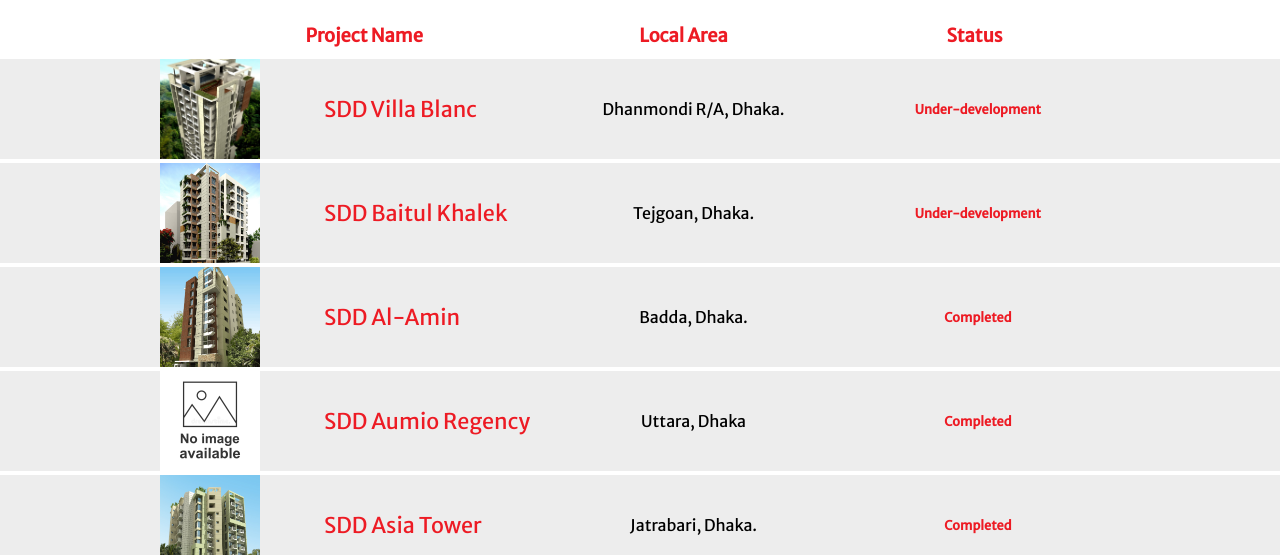
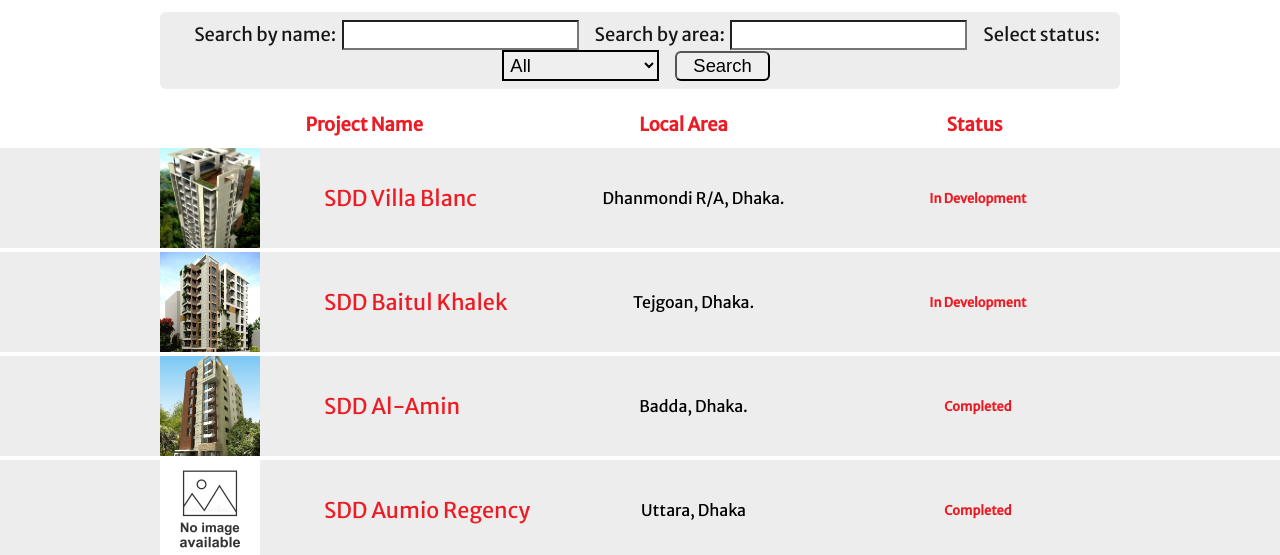
Before and after one commit to theswiftmeister/react-sddl, a React app: page /Projects in a window 1280 px wide. Shown: the part 245-800 px from the top of the page. Built offline with nearby package versions, Linux system fonts and the light colour scheme.

Commit message:
added_proejct_search_bar 27-10

```diff
--- a/src/jsondata/projects_data.json
+++ b/src/jsondata/projects_data.json
@@ -6,7 +6,7 @@
     "storied": "13 stories w/ two basements",
     "address": "House no. 543/N, Rd. 6/A",
     "localArea": "Dhanmondi R/A, Dhaka.",
-    "status": "Under-development",
+    "status": "In Development",
     "downloads": [],
     "size": ""
   },
@@ -23,7 +23,7 @@
     "storied": "10",
     "address": "House no. 67, West Tajturi Bazar",
     "localArea": "Tejgoan, Dhaka.",
-    "status": "Under-development",
+    "status": "In Development",
     "downloads": [
       "download-plans/Baitul Khalek/parking.pdf",
       "download-plans/Baitul Khalek/floor.pdf",
--- a/src/main/projects.js
+++ b/src/main/projects.js
@@ -1,5 +1,6 @@
 import React, { useState, useCallback } from "react";
 import { Link, useLocation } from "react-router-dom";
+import { useRef } from "react/cjs/react.development";
 import projects_data from "../jsondata/projects_data.json";
 import "../stylesheets/projects.css";
 
@@ -7,14 +8,54 @@ const maxItemsPerPage = 5;
 
 const Projects = () => {
   const location = useLocation();
+  const public_url = process.env.PUBLIC_URL;
+  const [projectList, setProjectList] = useState(projects_data);
+  const inputNameRef = useRef(null);
+  const inputAreaRef = useRef(null);
+  const inputStatusRef = useRef(null);
 
-  const public_url = process.env.PUBLIC_URL;
   const [page, setPage] = useState(
     location.state === undefined ? 1 : location.state["page"]
   );
   const changePage = useCallback((e) => {
     setPage(e);
   }, []);
+
+  const handleSubmit = (e) => {
+    e.preventDefault();
+    let project_arr = projects_data;
+
+    if (
+      !inputNameRef.current.value &&
+      !inputAreaRef.current.value &&
+      inputStatusRef.current.value === "any"
+    ) {
+      setProjectList(projects_data);
+    } else {
+      setProjectList(
+        project_arr.filter(
+          (item) =>
+            (inputStatusRef.current.value === "any"
+              ? true
+              : item.status.toLowerCase() ===
+                inputStatusRef.current.value.toLowerCase()) &&
+            item.name
+              .toLowerCase()
+              .includes(inputNameRef.current.value.toLowerCase()) &&
+            item.localArea
+              .toLowerCase()
+              .includes(inputAreaRef.current.value.toLowerCase())
+        )
+      );
+    }
+    clearInputRefs();
+  };
+
+  const clearInputRefs = () => {
+    inputNameRef.current.value = "";
+    inputAreaRef.current.value = "";
+    inputStatusRef.current.value = "any";
+  };
 
   return (
     <>
@@ -29,6 +70,48 @@ const Projects = () => {
             />
             <p className="top-name">Projects</p>
           </div>
+          <div className="search-div">
+            <form
+              action=""
+              onSubmit={(e) => {
+                handleSubmit(e);
+              }}
+            >
+              <label htmlFor="search-input-name">Search by name: </label>
+              <input
+                type="text"
+                name="search-input-name"
+                id="search-input-name"
+                ref={inputNameRef}
+              />
+              <label htmlFor="search-input-area">Search by area: </label>
+              <input
+                type="text"
+                name="search-input-area"
+                id="search-input-area"
+                ref={inputAreaRef}
+              />
+              <label htmlFor="search-input-status">Select status: </label>
+              <select
+                name="select-status"
+                id="select-status"
+                ref={inputStatusRef}
+                style={{
+                  fontSize: "1.15rem",
+                  padding: "2px",
+                  border: "2px solid black",
+                }}
+              >
+                <option value="any">All</option>
+                <option value="completed">Completed</option>
+                <option value="in development">In Development</option>
+              </select>
+
+              <button className="form-submit" type="submit">
+                Search
+              </button>
+            </form>
+          </div>
           <div className="projects-list-container">
             <div className="list-header">
               <h4> </h4>
@@ -37,9 +120,17 @@ const Projects = () => {
               <h4>Status</h4>
             </div>
             <ul className="project-list">
-              <ListItem public_url={public_url} page={page} />
+              <ListItem
+                project_list={projectList}
+                public_url={public_url}
+                page={page}
+              />
             </ul>
-            <Pagination page={page} setPage={(e) => changePage(e)} />
+            <Pagination
+              project_list={projectList}
+              page={page}
+              setPage={(e) => changePage(e)}
+            />
           </div>
         </div>
       </div>
@@ -47,12 +138,13 @@ const Projects = () => {
   );
 };
 
-const ListItem = ({ public_url, page }) => {
-  return projects_data
+const ListItem = ({ project_list, public_url, page }) => {
+  console.log("df");
+  return project_list
     .slice(
       page * maxItemsPerPage - maxItemsPerPage,
-      page * maxItemsPerPage >= projects_data.length
-        ? projects_data.length
+      page * maxItemsPerPage >= project_list.length
+        ? project_list.length
         : page * maxItemsPerPage
     )
     .map((item, index) => {
@@ -87,7 +179,12 @@ const ListItem = ({ public_url, page }) => {
     });
 };
 
-const Pagination = ({ page, setPage }) => {
+const Pagination = ({ project_list, page, setPage }) => {
+  const arr_size = parseInt(
+    project_list.length % maxItemsPerPage === 0
+      ? project_list.length / maxItemsPerPage
+      : project_list.length / maxItemsPerPage + 1
+  );
   return (
     <>
       <div className="pagination">
@@ -99,7 +196,7 @@ const Pagination = ({ page, setPage }) => {
         >
           &#8592;
         </button>
-        {Array(parseInt(projects_data.length / maxItemsPerPage) + 1)
+        {Array(arr_size)
           .fill(0)
           .map((_, idx) => (
             <button
@@ -114,14 +211,8 @@ const Pagination = ({ page, setPage }) => {
         <button
           className="not-active-btn"
           type="button"
-          disabled={
-            page === parseInt(projects_data.length / maxItemsPerPage) + 1
-              ? true
-              : false
-          }
-          onClick={() =>
-            setPage(parseInt(projects_data.length / maxItemsPerPage) + 1)
-          }
+          disabled={page === arr_size ? true : false}
+          onClick={() => setPage(arr_size)}
         >
           &#x2192;
         </button>
--- a/src/stylesheets/projects.css
+++ b/src/stylesheets/projects.css
@@ -1,6 +1,41 @@
 .projects-container {
   margin: 0px auto 0px;
 }
+.search-div {
+  display: flex;
+  justify-content: space-evenly;
+  align-items: center;
+  width: 75vw;
+  margin: 12px auto;
+}
+.search-div > form {
+  padding: 8px;
+  color: var(--secondary-background-color);
+  background-color: var(--primary-background-color);
+  border-radius: 6px;
+}
+.search-div > form > label {
+  margin: auto 2px auto 16px;
+  font-size: 1.15rem;
+}
+.search-div > form > input {
+  line-height: 1.65rem;
+  border-radius: 0px;
+  font-family: var(--navbar-font-family);
+  font-size: 1.15rem;
+}
+.search-div > select {
+  border-radius: 0px;
+  font-family: var(--navbar-font-family);
+}
+
+.form-submit {
+  margin: auto 8px auto 16px;
+  padding: 2px 16px;
+  border-radius: 6px;
+  font-size: 1.15rem;
+}
+
 .projects-list-container {
   margin: 24px auto;
 }
```
